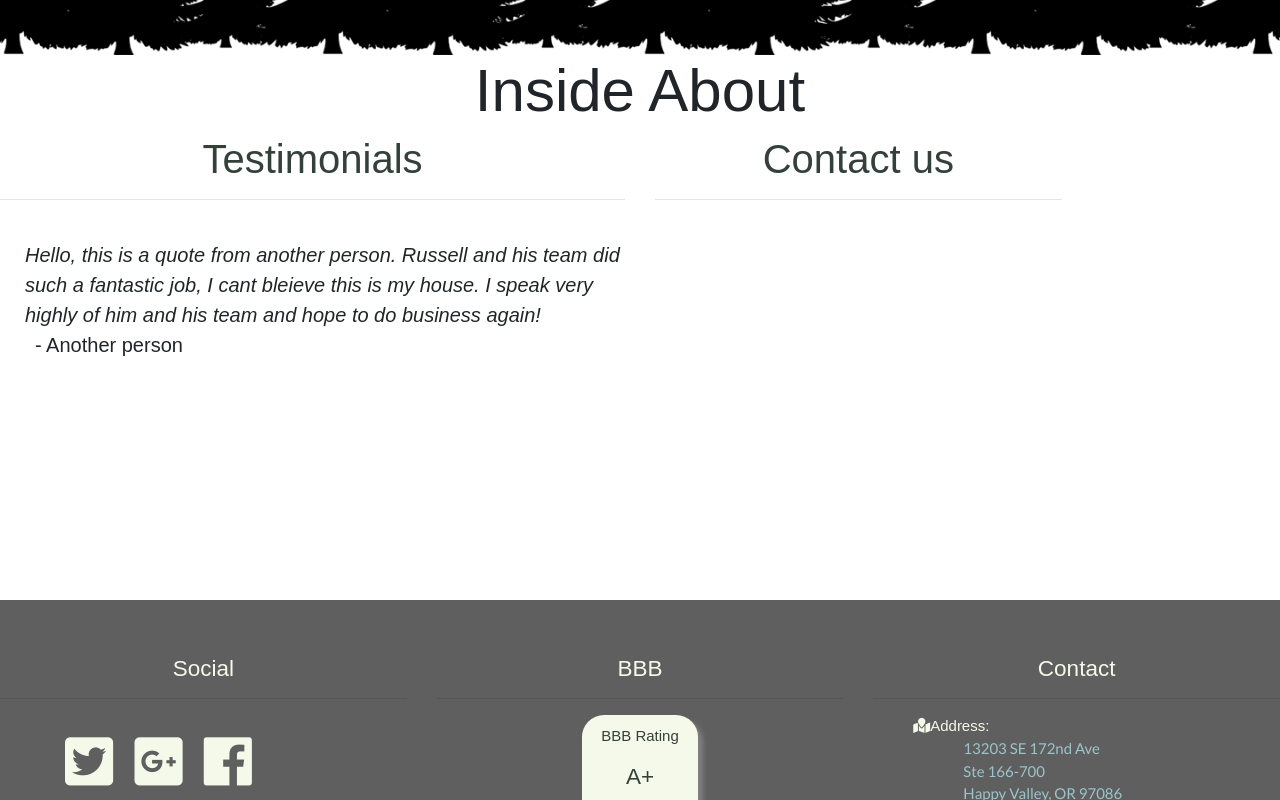
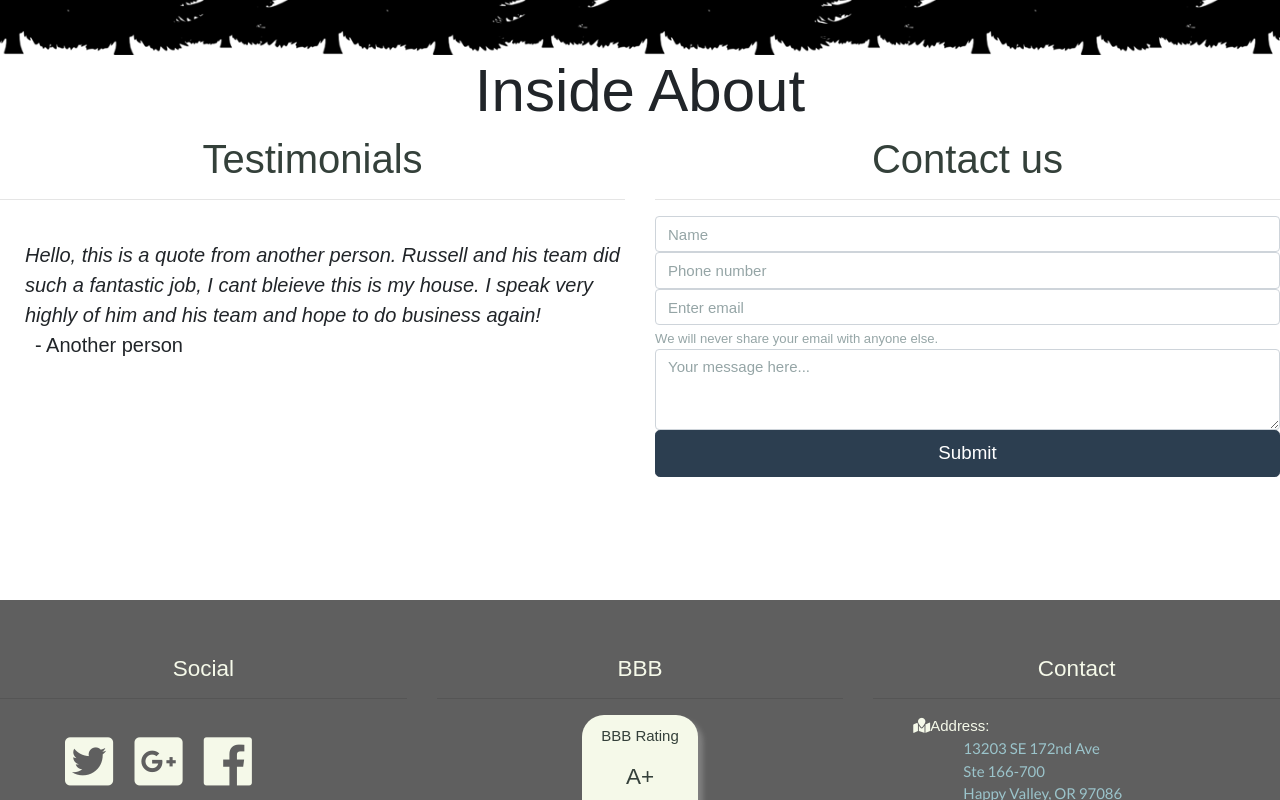
Before and after one commit to ashleynicole472/NWMasonry, a React (Create React App) app in the folder nwmasonry/: page / in a window 1280 px wide. Shown: the part 573-1373 px from the top of the page. Built offline with nearby package versions, Linux system fonts and the light colour scheme.

Commit message:
Worked on adding input fields and button to contact form

```diff
--- /dev/null
+++ b/nwmasonry/src/Components/CustomerReviews/Contact/Contact.css
@@ -0,0 +1,3 @@
+.form-control {
+    margin-right: 25px;
+}
--- a/nwmasonry/src/Components/CustomerReviews/Contact/Contact.js
+++ b/nwmasonry/src/Components/CustomerReviews/Contact/Contact.js
@@ -1,11 +1,46 @@
 import React, { Component } from 'react';
+import './Contact.css';
 
 
 class Contact extends Component {
     render(){
         return(
-            <div className="col-sm-offset-2 col-sm-4">
+            <div className="col-sm-6 contact-container">
                 <h2 className="contact-header">Contact us</h2><hr />
+                <div className="form-group">
+                    <input
+                        type="text"
+                        className="form-control"
+                        placeholder="Name"
+                        id="inputDefault" />
+                    <input
+                        type="text"
+                        className="form-control"
+                        placeholder="Phone number"
+                        id="inputDefault" />
+
+                    <input
+                        type="email"
+                        className="form-control"
+                        id="exampleInputEmail1"
+                        aria-describedby="emailHelp"
+                        placeholder="Enter email" />
+                        <small
+                            id="emailHelp"
+                            className="form-text text-muted">We will never share your email with anyone else.
+                        </small>
+
+                    <textarea
+                        className="form-control"
+                        id="exampleTextarea"
+                        placeholder="Your message here..."
+                        rows="3">
+                    </textarea>
+                    <button
+                        type="button"
+                        className="btn btn-primary btn-lg btn-block">Submit
+                    </button>
+                </div>
             </div>
         )
     }
```
